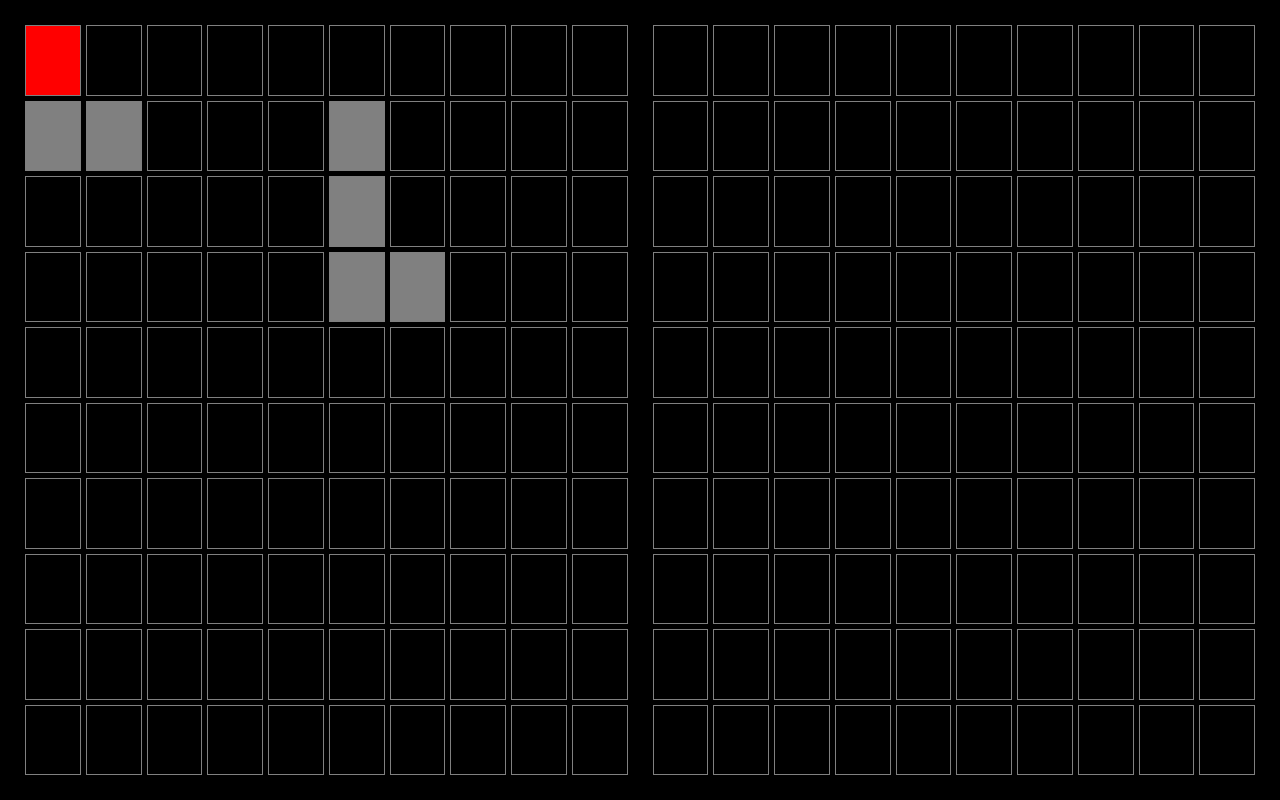
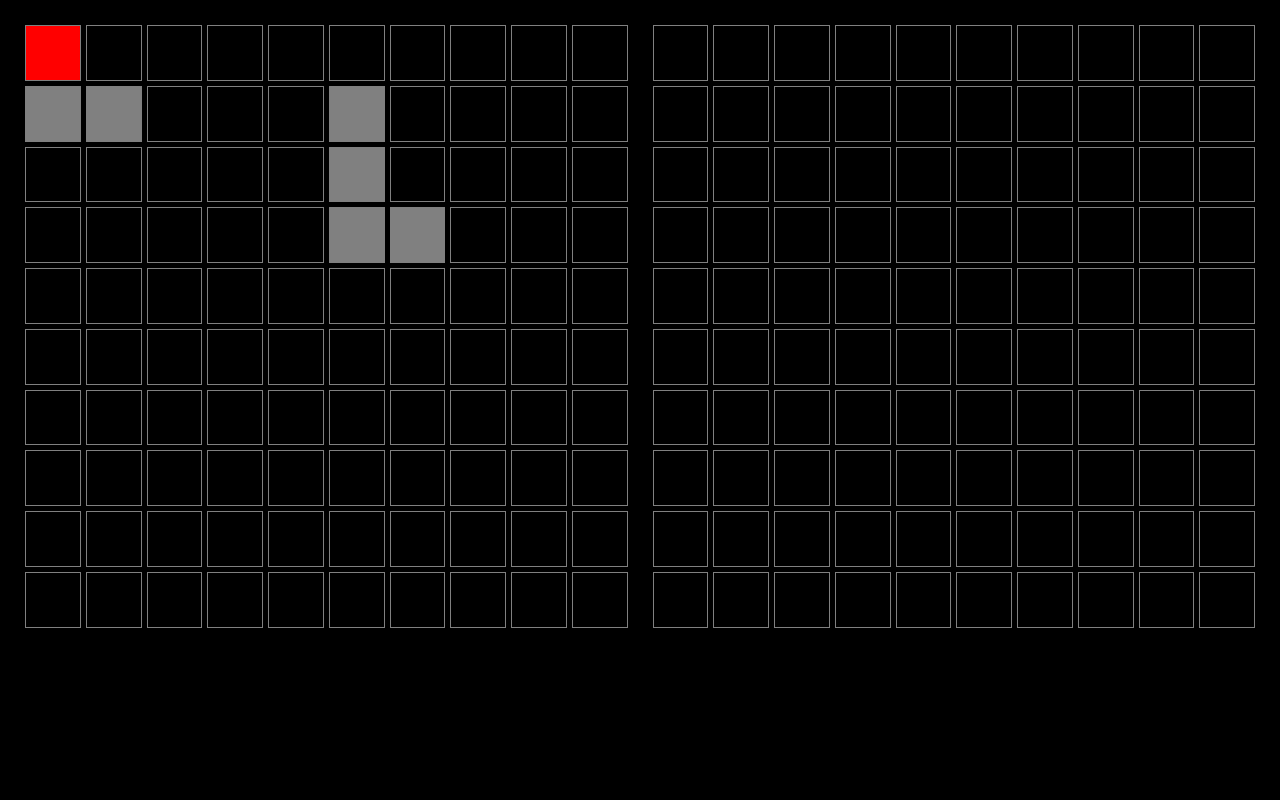
Before and after one commit to xswitch/battleship, a website built with webpack: page src/index.html in a window 1280 px wide. Both pictures are taken after a click on the element 52 px from the left and 60 px from the top of the page. Built offline with nearby package versions, Linux system fonts and the light colour scheme.

Commit message:
Basic game loop

```diff
--- a/src/js/DOM/domLogic.js
+++ b/src/js/DOM/domLogic.js
@@ -24,8 +24,11 @@ class UI {
   cellClick(e, coordinates, player) {
     if (player !== this.currentPlayer) return false;
     if (player.gameBoard.receiveAttack(coordinates)) {
+      if (player.gameBoard.allSunk()) console.log(`Win`);
       this.changePlayer();
       this.updateBoards();
+    } else {
+      console.log("Already Used");
     }
     return true;
   }
--- a/src/style.css
+++ b/src/style.css
@@ -10,7 +10,6 @@ body {
 }
 
 #content {
-  height: 100%;
   display: grid;
   grid-template-columns: 1fr 1fr;
   gap: 25px;
@@ -22,6 +21,7 @@ body {
   grid-template-columns: repeat(10, 1fr);
   grid-template-rows: repeat(10, 1fr);
   gap: 5px;
+  aspect-ratio: 1;
 }
 
 .gridCell {
```
Also changed, not shown: readme.md.
